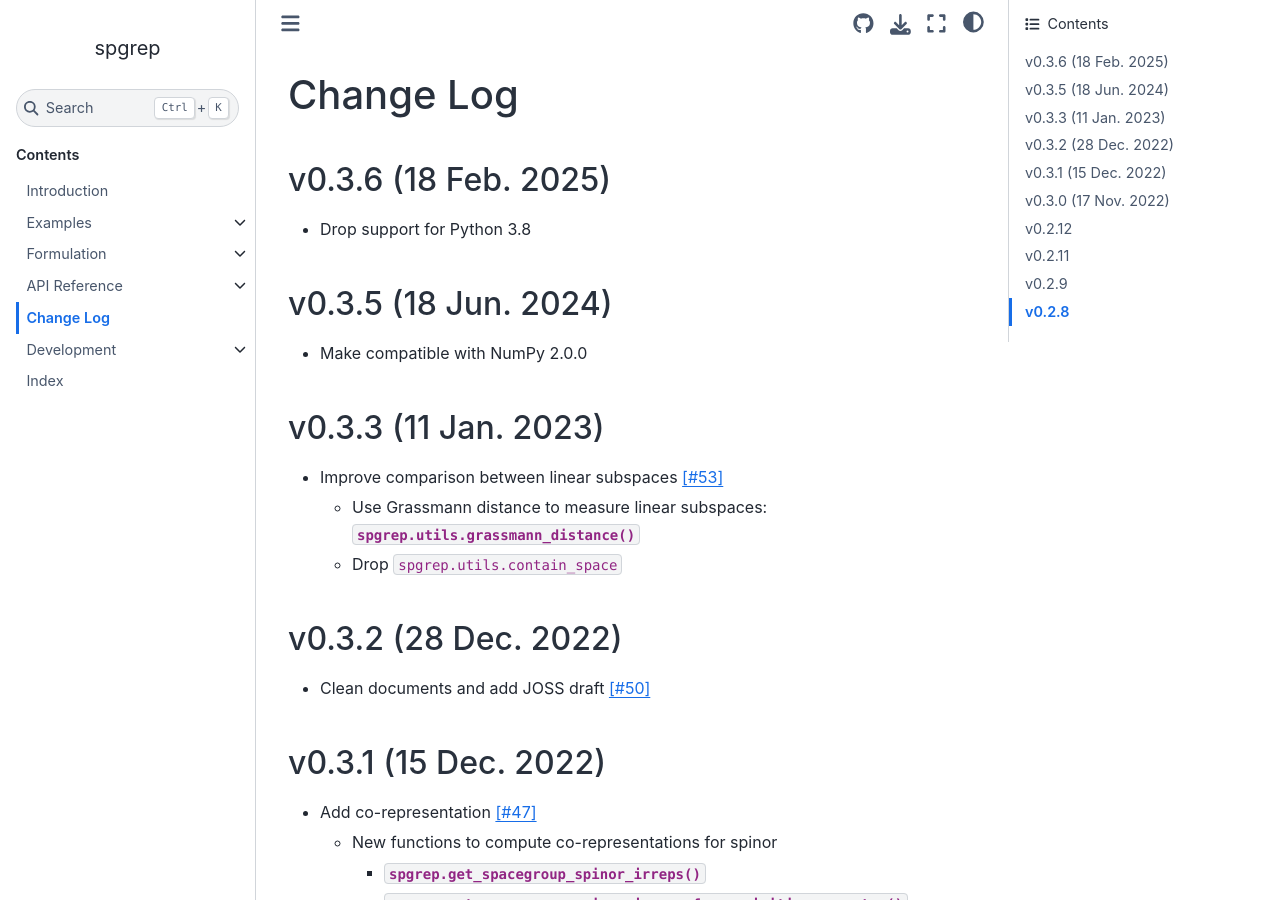
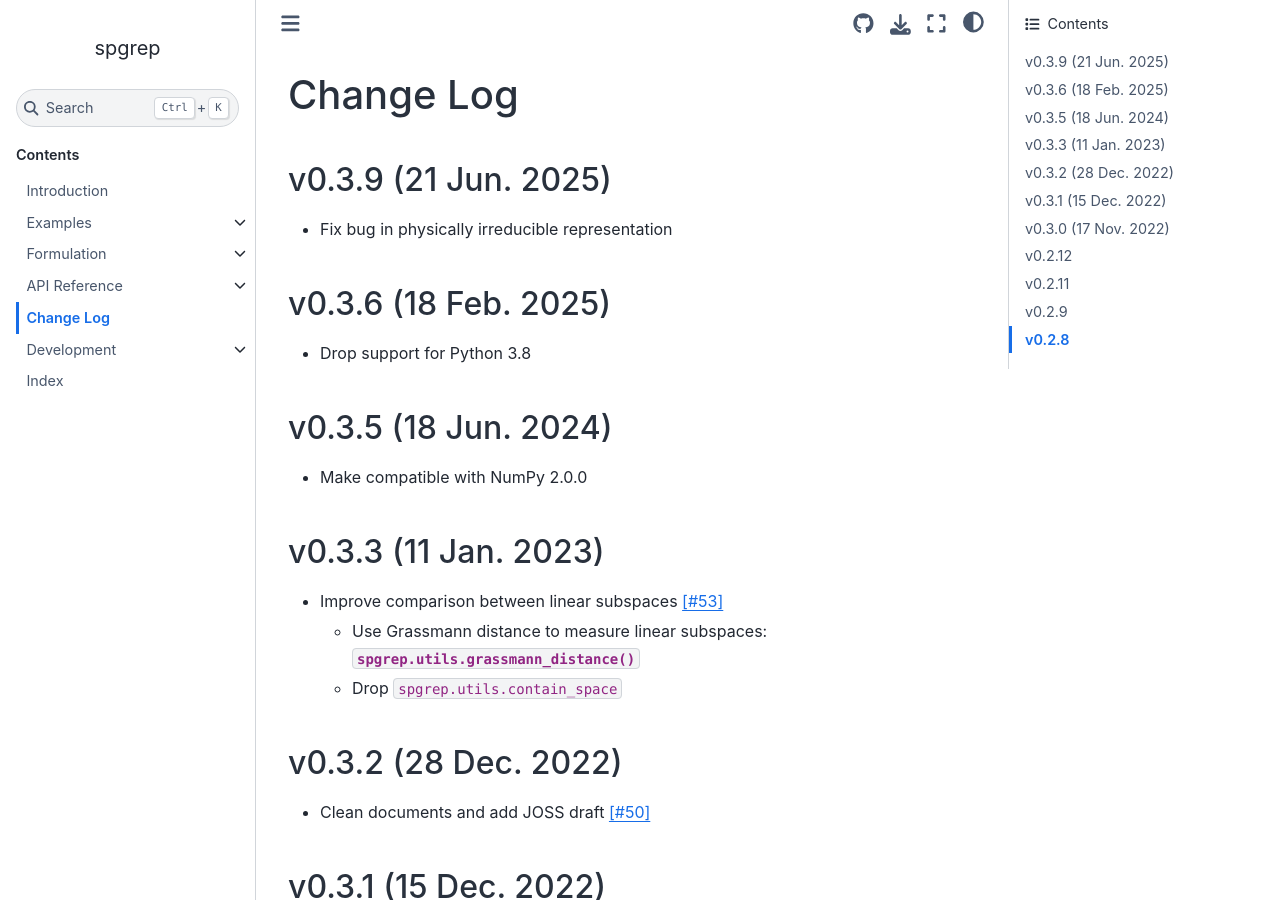
Before and after one commit to spglib/spgrep, a Sphinx documentation site: the page built from docs/changelog.md, in a window 1280 px wide and 900 px high. Built offline with Sphinx 7.4.7 and the Sphinx Book theme 1.1.4, drawn with Linux system fonts in a browser that asks for light colours.

Commit message:
Bump up version

```diff
--- a/docs/changelog.md
+++ b/docs/changelog.md
@@ -1,4 +1,8 @@
 # Change Log
+
+## v0.3.9 (21 Jun. 2025)
+
+- Fix bug in physically irreducible representation
 
 ## v0.3.6 (18 Feb. 2025)
 
```
